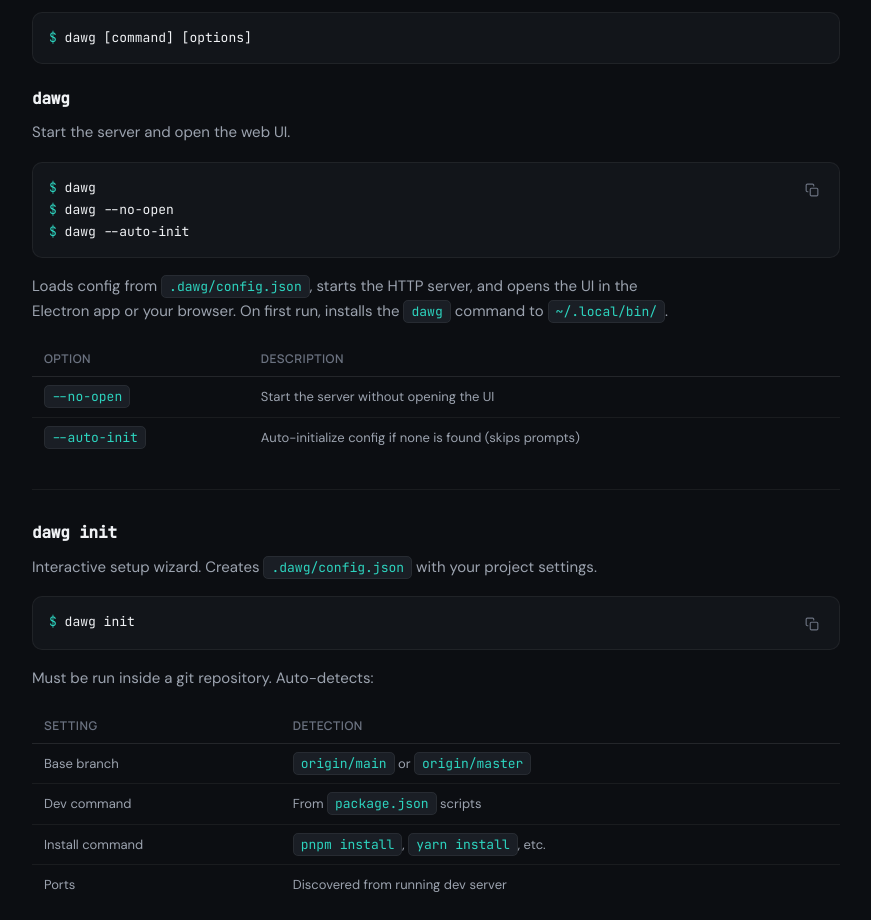
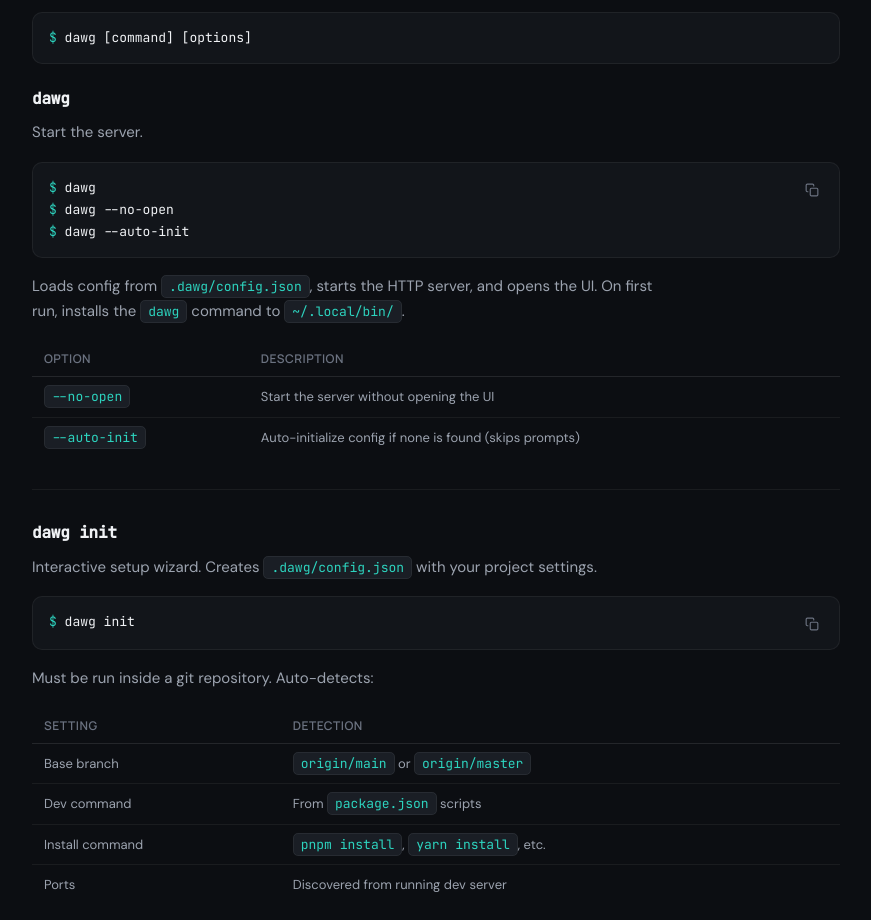
Before and after one commit to fum4/worktree-manager, an Astro site in the folder website/: page /getting-started in a window 1280 px wide. Shown: the part 2520-3440 px from the top of the page, without its empty margins (336-1207 px from the left). Built offline with nearby package versions, Linux system fonts and the light colour scheme; Astro itself is replaced by a stand-in of ours.

Commit message:
website updates

```diff
--- a/website/src/components/Download.astro
+++ b/website/src/components/Download.astro
@@ -5,7 +5,7 @@
 <section id="download">
   <div class="container">
     <h2 class="section-title fade-in"><svg class="title-icon" width="28" height="28" viewBox="0 0 24 24" fill="none" stroke="currentColor" stroke-width="1.5" stroke-linecap="round" stroke-linejoin="round"><path d="M21 15v4a2 2 0 0 1-2 2H5a2 2 0 0 1-2-2v-4"/><polyline points="7 10 12 15 17 10"/><line x1="12" y1="15" x2="12" y2="3"/></svg>Download dawg</h2>
-    <p class="section-sub fade-in" data-delay="80">macOS only. CLI works everywhere Node runs.</p>
+    <p class="section-sub fade-in" data-delay="80">macOS only. Linux and Windows support coming soon.</p>
     <div class="download-card fade-in" data-delay="160">
       <div class="arch-tabs">
         <button class="arch-tab active" data-arch="arm64">Apple Silicon</button>
--- a/website/src/pages/getting-started.astro
+++ b/website/src/pages/getting-started.astro
@@ -186,7 +186,7 @@ const checkSvg = `<svg class="check-icon" width="14" height="14" viewBox="0 0 24
             <!-- dawg (default) -->
             <article id="cli-default" class="cli-entry">
               <h3><code>dawg</code></h3>
-              <p>Start the server and open the web UI.</p>
+              <p>Start the server.</p>
               <div class="cli-block">
                 <div class="cli-lines">
                   <div class="cli-line"><span class="cli-prompt">$ </span>dawg</div>
@@ -198,7 +198,7 @@ const checkSvg = `<svg class="check-icon" width="14" height="14" viewBox="0 0 24
                   <Fragment set:html={checkSvg} />
                 </button>
               </div>
-              <p>Loads config from <code>.dawg/config.json</code>, starts the HTTP server, and opens the UI in the Electron app or your browser. On first run, installs the <code>dawg</code> command to <code>~/.local/bin/</code>.</p>
+              <p>Loads config from <code>.dawg/config.json</code>, starts the HTTP server, and opens the UI. On first run, installs the <code>dawg</code> command to <code>~/.local/bin/</code>.</p>
               <table>
                 <thead><tr><th>Option</th><th>Description</th></tr></thead>
                 <tbody>
```
